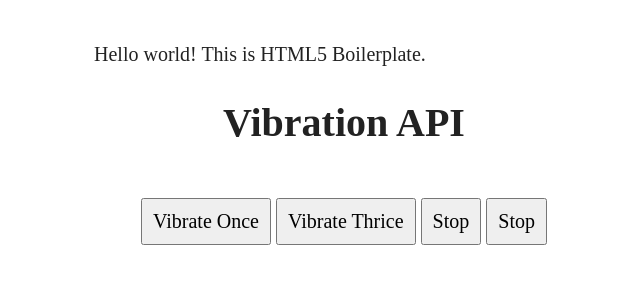
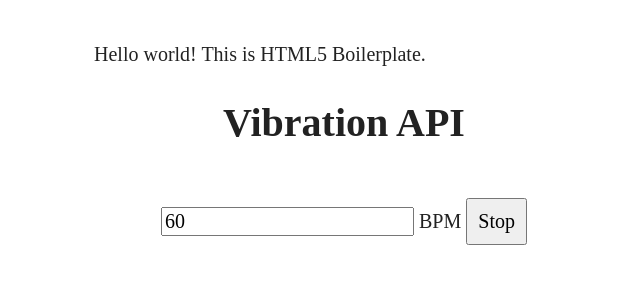
Before and after one commit to Luftzig/html5-sandbox, a plain HTML site: page index.html in a window 1280 px wide. Both pictures are taken after a click on the button "Start". Shown: the whole page, without its empty margins (296-936 px from the left). Drawn offline with Linux system fonts and the light colour scheme.

Commit message:
Control BPM

```diff
--- a/index.html
+++ b/index.html
@@ -61,9 +61,7 @@
   <script src="js/main.js"></script>
   <h1>Vibration API</h1>
   <div class="buttons-wrapper">
-    <button id="button-play-v-once" class="button-demo">Vibrate Once</button>
-    <button id="button-play-v-thrice" class="button-demo">Vibrate Thrice</button>
-    <button id="button-stop-v" class="button-demo">Stop</button>
+    <label><input id="bpm" type="number" value="60"/> BPM </label>
     <button id="continuous" class="button-demo">Start</button>
   </div>
   <span id="v-unsupported" class="hidden">API not supported</span>
@@ -76,19 +74,13 @@
         document.getElementById(elementId).setAttribute('disabled', 'disabled');
       });
     } else {
-      document.getElementById('button-play-v-once').addEventListener('click', function() {
-        navigator.vibrate(1000);
-      });
-      document.getElementById('button-play-v-thrice').addEventListener('click', function() {
-        navigator.vibrate([1000, 500, 1000, 500, 2000]);
-      });
-      document.getElementById('button-stop-v').addEventListener('click', function() {
-        navigator.vibrate(0);
-      });
       document.getElementById('continuous').addEventListener('click', function () {
         if (interval == null) {
+          const bpm = parseInt(document.getElementById("bpm").value)
+          const beatSizeMs = ( 1000 / (bpm / 60) )
+          console.log("Using variable BPM", bpm, beatSizeMs)
           interval = setInterval(function() {
-            navigator.vibrate([250,250,250,250])
+            navigator.vibrate([].fill([beatSizeMs, 3 * beatSizeMs], 200).flat(1))
           }, 1000)
           document.getElementById('continuous').innerText = 'Stop'
         } else {
```
